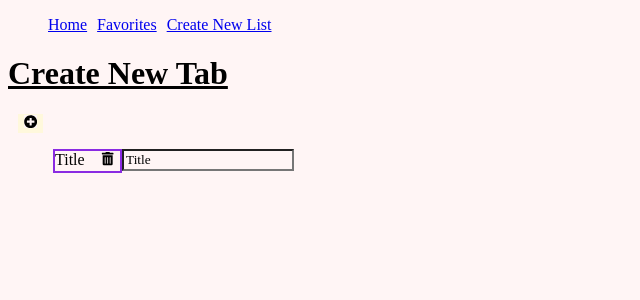
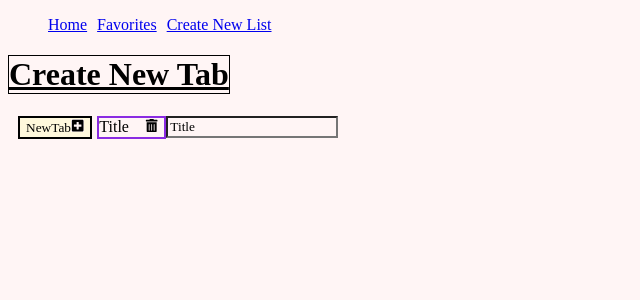
Before and after one commit to essbee23/Done-App, a React (Create React App) app: page /CreateNewTab in a window 1280 px wide. Shown: the top 300 px of the page, without its empty margins (0-640 px from the left). Built offline with nearby package versions, Linux system fonts and the light colour scheme.

Commit message:
css changes

```diff
--- a/src/App.js
+++ b/src/App.js
@@ -31,8 +31,8 @@ function App() {
         {/* home */}
           <Route path="/" element={
   <>
-            <h1>Todo List Title</h1>
-            <TodoList useSemiPersistentState={useSemiPersistentState}/>
+            <h1 className="mainList">Todo List Title</h1>
+            <TodoList useSemiPersistentState={useSemiPersistentState} />
   </>
         }></Route>
 
--- a/src/app.module.css
+++ b/src/app.module.css
@@ -10,6 +10,8 @@
 h1{
     font-size:2 em;
     text-decoration: underline;
+    border:solid 1px black;
+    width: fit-content;
 }
 
 .header {
@@ -19,3 +21,10 @@ h1{
     height: 250px;
     width: 100%;
   }
+
+  /* .mainList{
+    display: grid;
+    grid-template-columns: repeat(3, 1fr);
+    grid-gap: 10px;
+
+  } */
--- a/src/mainList/TodoList.js
+++ b/src/mainList/TodoList.js
@@ -2,6 +2,8 @@ import React, {useState} from "react";
 import AddTodoForm from "./AddTodoForm";
 import TodoListItem from "./TodoListItem"
 import style from "./mainList.module.css"
+
+
 
 
 
@@ -41,7 +43,6 @@ const handleCheck = (e) => {
   return (
     <>
       <AddTodoForm addTodo={addTodo}/>
-
     <ul className={style.listBox}>
         {todoList.map((todo) => (
           <TodoListItem
--- a/src/tabs/TabTodo.js
+++ b/src/tabs/TabTodo.js
@@ -1,14 +1,16 @@
 import React, { useState, useEffect } from "react";
 import { Tab, Tabs, TabList, TabPanel } from 'react-tabs';
 import style from "./TabTodo.module.css"
-import { FaTrashAlt } from "react-icons/fa"
-import { FaPlusCircle } from "react-icons/fa"
+import { FaPlusSquare, FaTrashAlt } from "react-icons/fa"
+
+
 
 function TabTodo(){
 // This is the parent's state hook. It says that tab will be updated with a title and assigned an ID when a setTab has been used to receive that information. Not clear on id:1 (from stack overflow).
     const [tabs, setTabs] = useState([{ title: "Title", id: 1 }]);
 
-// This is a child. It will receive information about a newly created list and change it's information to a string then save it to local storage.
+
+// This is a child. It will receive information about a newly created tab and change it's information to a string then save it to local storage.
     const saveTabsData = (latestTabs) => {
         localStorage.setItem('todoTabs', JSON.stringify(latestTabs))
     }
@@ -28,6 +30,8 @@ function TabTodo(){
         saveTabsData(newTab)
     }
 
+// This is function that will place the TodoList component to addNewTab function.
+
 // This function deletes a tab. The splice method will be applied to the tab that is to be deleted and that information is passed to setTabs and saveTabsData so they may update the array in local storage which will update the parent.
     const closeTab = (index) => {
         tabs.splice(index, 1)
@@ -35,7 +39,7 @@ function TabTodo(){
         saveTabsData([...tabs])
     }
 
-// This function changes the title of the tab. It uses and event handler such that, when the event happens, a tab title will be the value that's received and that information will be sent to setTabs and saveTabsData so that they may update the parent
+// This function changes the title of the tab. It uses and event handler such that, when the event happens, a tab title will be the value that's received and that information will be sent to setTabs and saveTabsData so that they may update the parent****WONKY****
     const changeTabName = (e, tab) => {
         tab.title= e.target.value
         setTabs([...tabs])
@@ -46,8 +50,8 @@ function TabTodo(){
 //
     return (
         <>
-            <button className={style.addNewTab} onClick={() => addNewTab()}>
-            <FaPlusCircle />
+            <button className={style.addNewTab} onClick={() => addNewTab()}>NewTab
+            <FaPlusSquare />
             </button>
             <Tabs forceRenderTabPanel={true}>
                 <TabList className={style.tabList}>
@@ -65,7 +69,6 @@ function TabTodo(){
                     <TabList tabs={tab.id}/>
                 </TabPanel>
                 ))}
-
             </Tabs>
         </>
     )
--- a/src/tabs/TabTodo.module.css
+++ b/src/tabs/TabTodo.module.css
@@ -1,5 +1,7 @@
 .addNewTab{
     background-color:cornsilk;
+    border:solid 2px black;
+    float: left;
 }
 
 .tabList{
```
